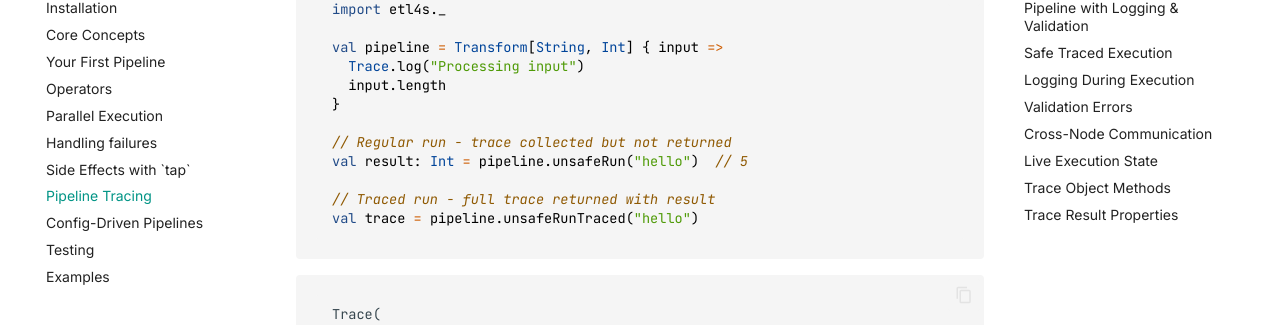
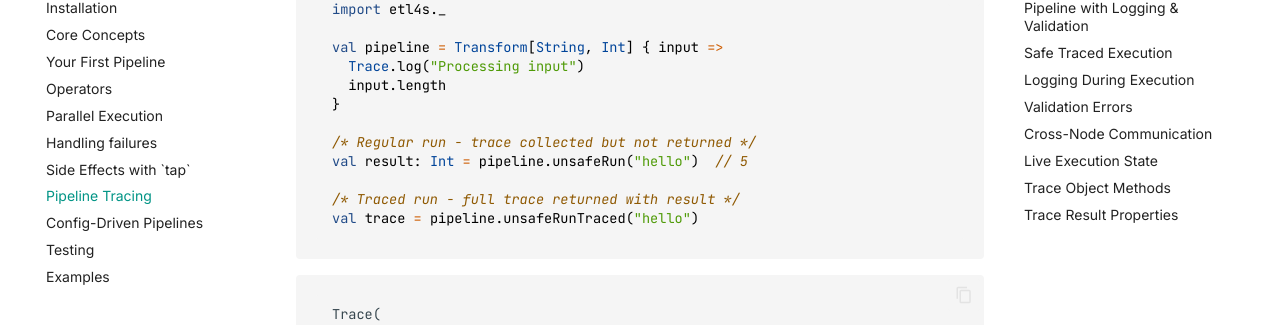
Before and after one commit to mattlianje/etl4s, an MkDocs documentation site: the page built from docs/trace.md, in a window 1280 px wide and 900 px high, scrolled down 334 px. Shown: the part 127-452 px from the top of the window. Built offline with MkDocs 1.6.1 and Material for MkDocs 9.7.7, drawn with Linux system fonts in a browser that asks for light colours; comment, search, counter and statistics services are not loaded; some of the changed text lies outside the part shown.

Commit message:
update docs

````diff
--- a/docs/trace.md
+++ b/docs/trace.md
@@ -16,10 +16,10 @@
   input.length
 }
 
-// Regular run - trace collected but not returned
+/* Regular run - trace collected but not returned */
 val result: Int = pipeline.unsafeRun("hello")  // 5
 
-// Traced run - full trace returned with result
+/* Traced run - full trace returned with result */
 val trace = pipeline.unsafeRunTraced("hello")
 ```
 
@@ -91,7 +91,7 @@
 
 val trace = pipeline.unsafeRunTraced("test")
 trace.result  // 8
-trace.logs    // List("Processing started", "Result: 8")
+trace.logs    /* List("Processing started", "Result: 8") */
 ```
 
 ## Validation Errors
@@ -104,7 +104,7 @@
 
 val trace = pipeline.unsafeRunTraced("")
 trace.hasErrors        // true
-trace.validationErrors // List("Empty input")
+trace.validationErrors /* List("Empty input") */
 ```
 
 ## Cross-Node Communication
@@ -123,8 +123,8 @@
 
 val pipeline = upstream ~> downstream
 
-pipeline.unsafeRunTraced("hello")  // "Length: 5"
-pipeline.unsafeRunTraced("")       // "FALLBACK"
+pipeline.unsafeRunTraced("hello")  /* "Length: 5" */
+pipeline.unsafeRunTraced("")       /* "FALLBACK" */
 ```
 
 ## Live Execution State
````
Also changed, not shown: README.md (+8 -8 lines), docs/core-concepts.md (+2 -2 lines), docs/validation.md (+1 -1 lines).
